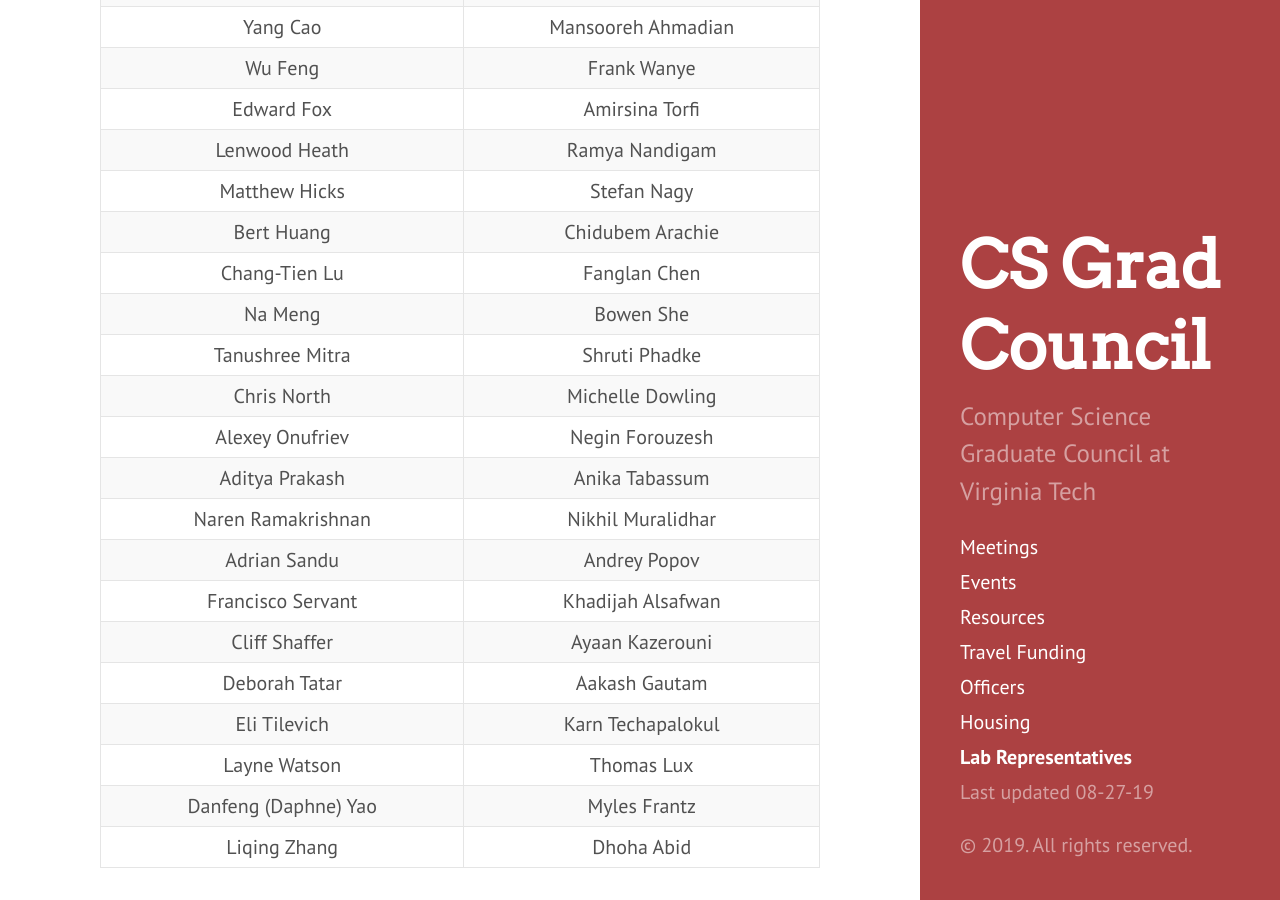
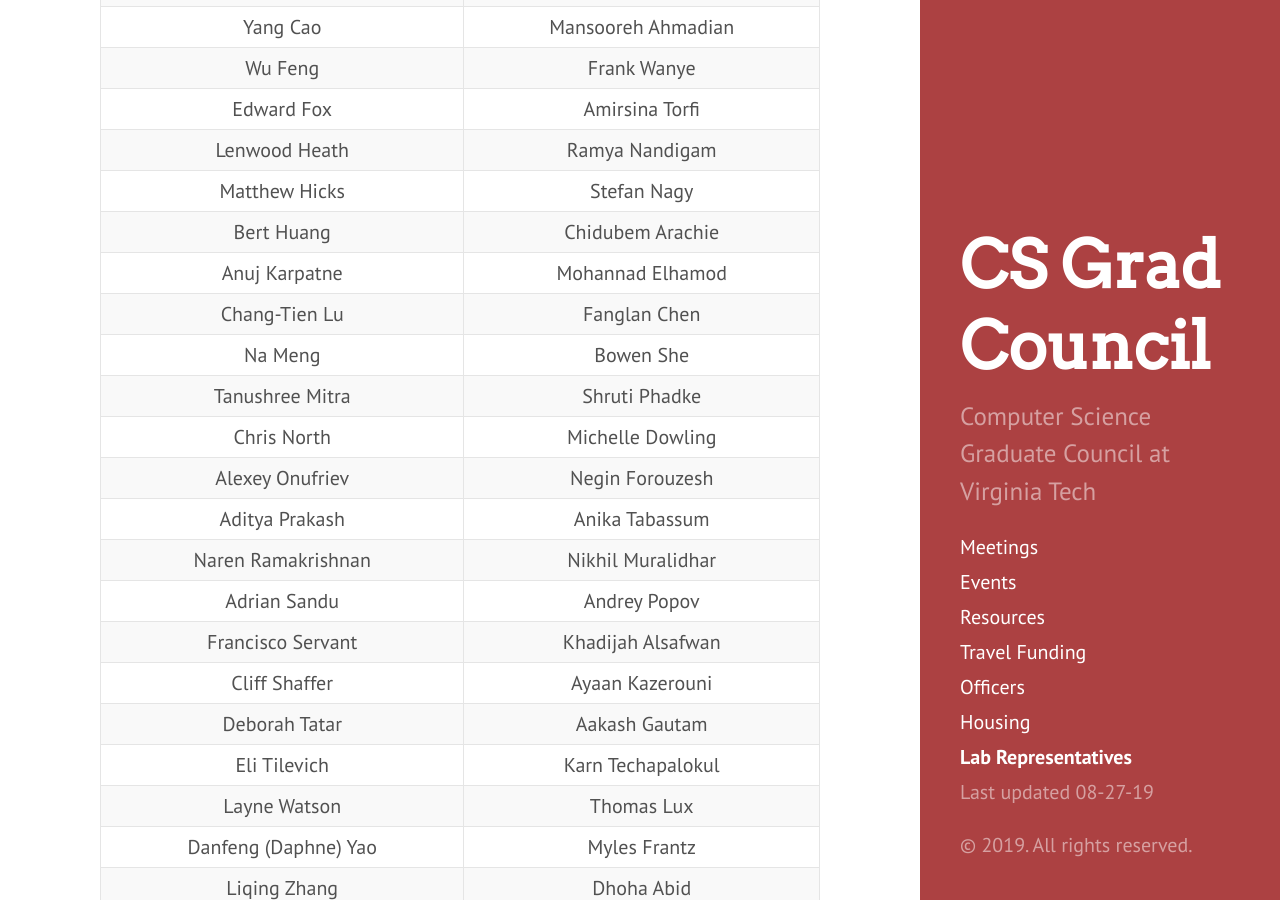
Before and after one commit to CSGraduateCouncil-VirginiaTech/csgc-website, a Jekyll site: the page built from csgc-jekyll-src/labrepresentative.md, in a window 1280 px wide and 900 px high, scrolled down 683 px. Built offline with Jekyll 4.4.1, drawn with Linux system fonts in a browser that asks for light colours.

Commit message:
Added Moe as a rep for Dr. Karpatne.

```diff
--- a/csgc-jekyll-src/labrepresentative.md
+++ b/csgc-jekyll-src/labrepresentative.md
@@ -23,6 +23,7 @@
 Lenwood Heath | Ramya Nandigam
 Matthew Hicks | Stefan Nagy
 Bert Huang | Chidubem Arachie
+Anuj Karpatne | Mohannad Elhamod
 Chang-Tien Lu | Fanglan Chen
 Na Meng | Bowen She
 Tanushree Mitra | Shruti Phadke
```
